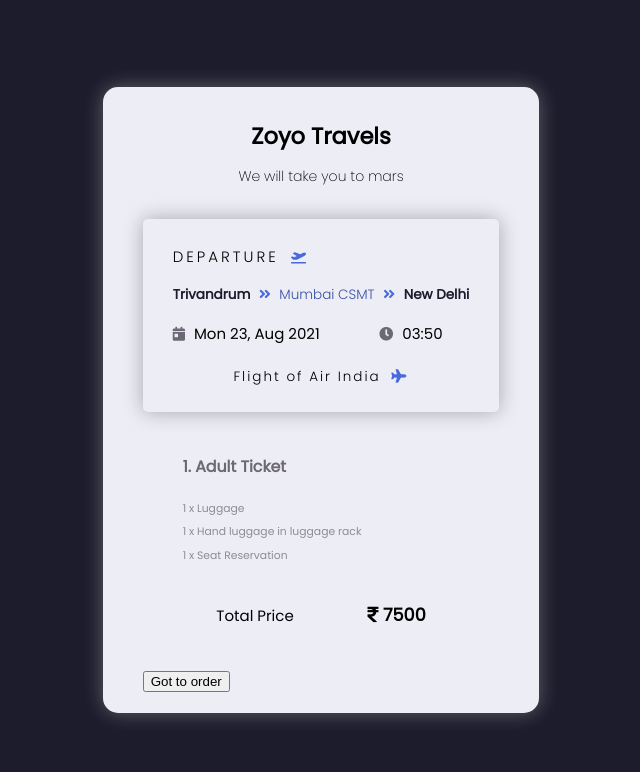
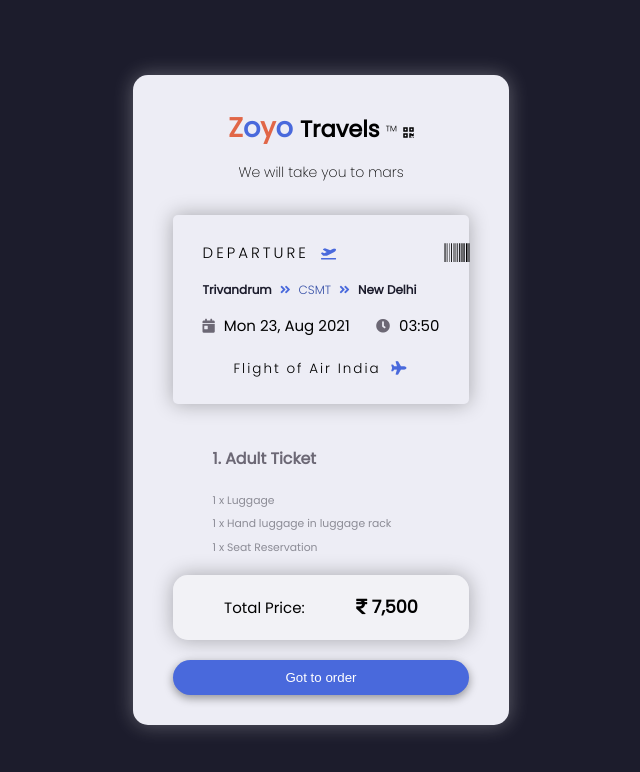
Before and after one commit to Aadi-727/my-card, a plain HTML site: page index.html in a window 1280 px wide. Shown: the whole page, without its empty margins (319-959 px from the left). Drawn offline with Linux system fonts and the light colour scheme.

Commit message:
completed

```diff
--- a/index.html
+++ b/index.html
@@ -17,18 +17,26 @@
 	<body>
 		<div class="container">
 			<header>
-				<h2>Zoyo Travels</h2>
+				<h2>
+					<span class="zoyo">
+						<span class="orange">Z</span><span class="blue">o</span
+						><span class="orange">y</span><span class="blue">o</span>
+					</span>
+					Travels <small>&trade;</small>
+					<span class="qr"><i class="fas fa-qrcode"></i></span>
+				</h2>
 				<p>We will take you to mars</p>
 			</header>
 			<!-- Departure -->
 			<div class="departure">
+				<div class="barcode"><i class="fas fa-barcode"></i></div>
+
 				<p class="special">
 					DEPARTURE <span><i class="fas fa-plane-departure"></i></span>
 				</p>
 				<h3 class="route">
 					Trivandrum <i class="fas fa-angle-double-right"></i>
-					<span>Mumbai CSMT</span> <i class="fas fa-angle-double-right"></i> New
-					Delhi
+					<span>CSMT</span> <i class="fas fa-angle-double-right"></i> New Delhi
 				</h3>
 				<!-- Date and time  -->
 				<div class="date">
@@ -53,10 +61,17 @@
 				<p>1 x Seat Reservation</p>
 			</div>
 			<div class="checkout">
-				<p>Total Price</p>
-				<h3><i class="fas fa-rupee-sign"></i> 7500</h3>
+				<p>Total Price:</p>
+				<h3><i class="fas fa-rupee-sign"></i> <span data-money>7500</span></h3>
 			</div>
 			<button class="btn-checkout">Got to order</button>
 		</div>
+
+		<!-- Script -->
+		<script>
+			const money = document.querySelector("[data-money]");
+			const fMoney = parseFloat(money.textContent).toLocaleString("en-IN");
+			money.innerHTML = fMoney;
+		</script>
 	</body>
 </html>
--- a/style.css
+++ b/style.css
@@ -8,6 +8,7 @@
 :root {
 	--blue: rgb(73, 105, 220);
 	--blue-2: rgb(55, 80, 167);
+	--orange: rgb(225, 102, 71);
 	--dark: #1c1c2c;
 	--dark2: #545464;
 	--light: #ededf5;
@@ -34,7 +35,7 @@ body {
 .container {
 	background: var(--light);
 	border-radius: 15px;
-	min-width: 400px;
+	width: 40ch;
 	min-height: 500px;
 	padding: 20px 40px;
 	overflow: hidden;
@@ -47,6 +48,23 @@ header {
 header h2 {
 	margin: 10px 0 5px;
 }
+header h2 .zoyo {
+	font-size: 1.2em;
+	transition: rotate 200ms ease;
+}
+header h2 small {
+	font-size: 16px;
+	font-weight: 100;
+}
+header h2 .blue {
+	color: var(--blue);
+}
+header h2 .orange {
+	color: var(--orange);
+}
+header h2 .qr i {
+	font-size: 12px;
+}
 header p {
 	margin: 0;
 	padding: 5px 0 10px;
@@ -58,6 +76,7 @@ header p {
 	width: 100%;
 	margin-top: 20px;
 	padding: 10px 30px;
+	position: relative;
 	box-shadow: var(--drop-dark);
 	border-radius: 5px;
 }
@@ -74,7 +93,7 @@ header p {
 }
 
 .departure .route {
-	font-size: 0.9em;
+	font-size: 0.8em;
 	color: var(--dark);
 }
 .departure .route i {
@@ -112,6 +131,14 @@ header p {
 	padding-left: 5px;
 	color: var(--blue);
 }
+.barcode {
+	position: absolute;
+	top: 25px;
+	right: 0;
+}
+.barcode i {
+	font-size: 25px;
+}
 
 .ticket-details {
 	margin-top: 30px;
@@ -133,12 +160,34 @@ header p {
 .ticket-details h3:hover,
 .ticket-details p:hover {
 	color: var(--dark);
-	cursor: crosshair;
+	cursor: default;
 }
 
 .checkout {
+	background: rgb(248, 248, 248, 0.5);
+	border-radius: 15px;
+	box-shadow: var(--drop-dark);
 	display: flex;
 	justify-content: space-evenly;
 	align-items: center;
 	margin: 20px 0;
 }
+
+.btn-checkout {
+	background: var(--blue);
+	color: white;
+	border: none;
+	display: block;
+	width: 100%;
+	border-radius: 20px;
+	padding: 10px;
+	margin: 15px 0 10px;
+	transition: box-shadow 0.2s ease-in-out;
+	box-shadow: 0 3px 10px rgba(0, 0, 0, 0.4);
+}
+.btn-checkout:hover {
+	box-shadow: 0 3px 20px rgba(0, 0, 250, 0.5);
+}
+.btn-checkout:focus {
+	outline: none;
+}
```
